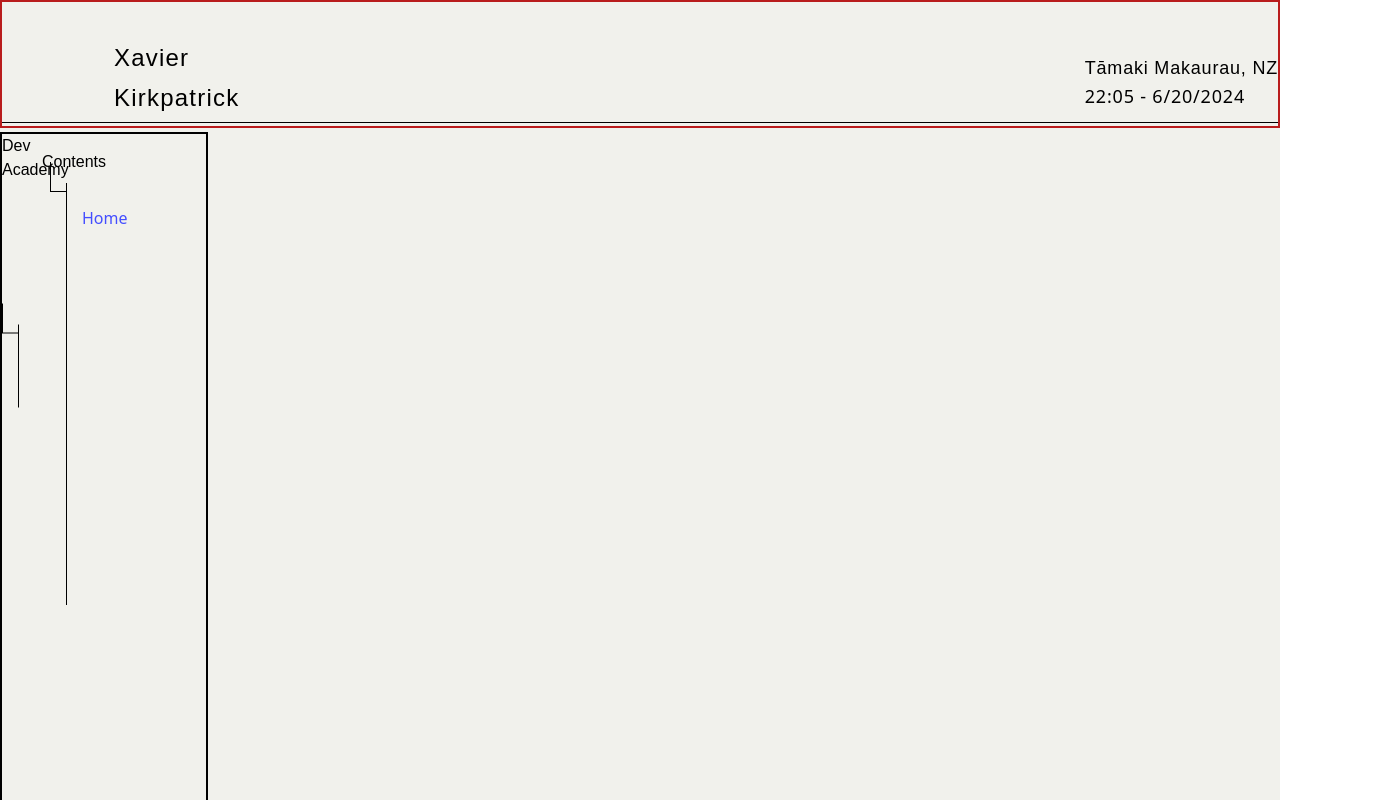
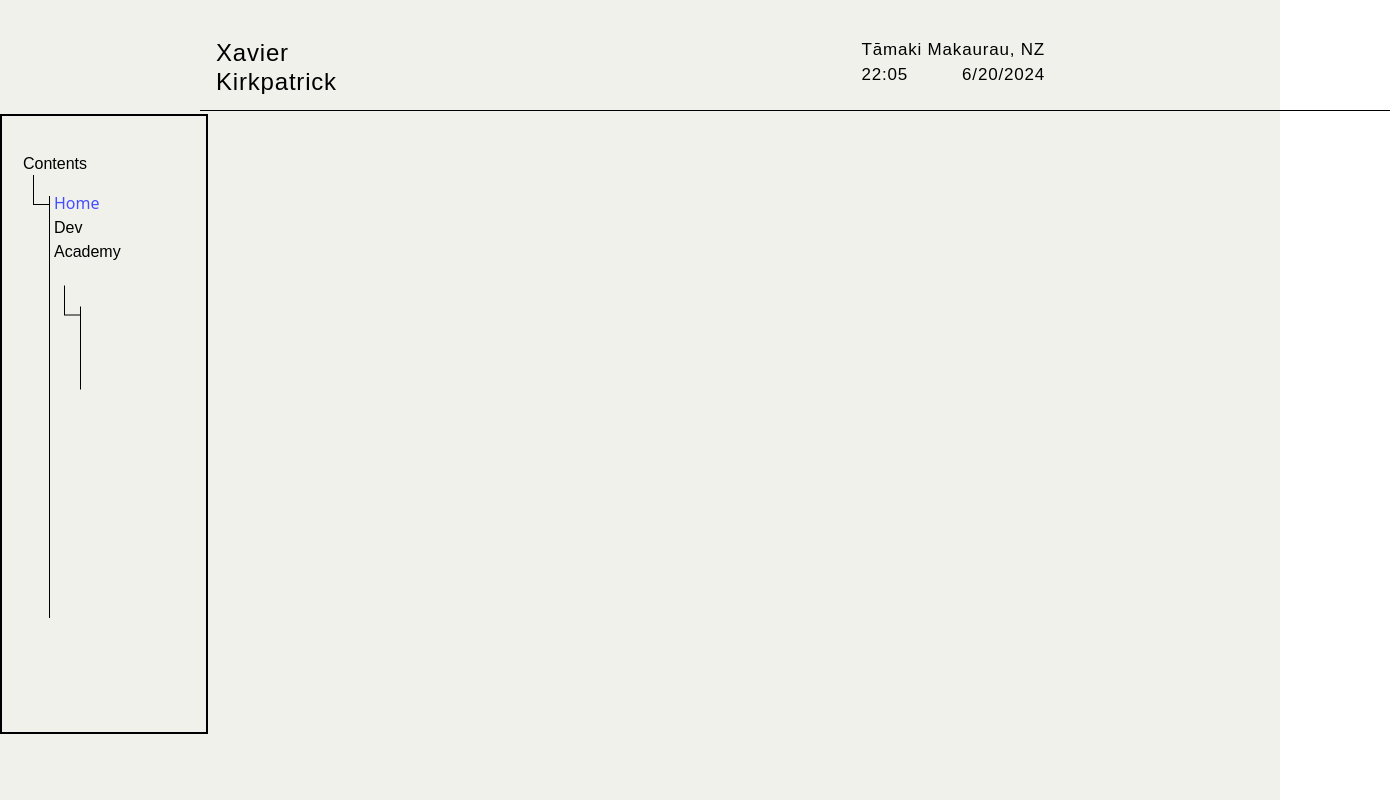
Before and after one commit to xavier-kirkpatrick/xavier-kirkpatrick.github.io, a React (Vite) app: page / in a window 1280 px wide. Shown: the top 800 px of the page, 1390 px wide, since content can reach past the window. Built offline with nearby package versions, Linux system fonts and the light colour scheme.

Commit message:
header bar asset positioning complete

```diff
--- a/public/main.css
+++ b/public/main.css
@@ -1,11 +1,3 @@
-:root {
-  --main-background-color: #f1f1ec;
-  --primary-font-family: "Poppins", sans-serif;
-  --secondary-font-family: "Jost", sans-serif;
-  --sidebar-font-size: 16px;
-  --sidebar-link-colour: #444eff;
-}
-
 /*
 ! tailwindcss v3.4.4 | MIT License | https://tailwindcss.com
 */
@@ -599,40 +591,52 @@ video {
   position: relative;
 }
 
-.left-10 {
-  left: 2.5rem;
+.left-\[200px\] {
+  left: 200px;
 }
 
-.left-12 {
-  left: 3rem;
+.left-\[21px\] {
+  left: 21px;
 }
 
-.left-20 {
-  left: 5rem;
+.left-\[31px\] {
+  left: 31px;
+}
+
+.left-\[52px\] {
+  left: 52px;
+}
+
+.left-\[62px\] {
+  left: 62px;
+}
+
+.right-0 {
+  right: 0px;
 }
 
 .top-0 {
   top: 0px;
 }
 
-.top-14 {
-  top: 3.5rem;
+.top-\[100px\] {
+  top: 100px;
 }
 
-.top-4 {
-  top: 1rem;
+.top-\[36px\] {
+  top: 36px;
 }
 
-.top-7 {
-  top: 1.75rem;
+.top-\[59px\] {
+  top: 59px;
+}
+
+.top-\[75px\] {
+  top: 75px;
 }
 
 .mt-1 {
   margin-top: 0.25rem;
-}
-
-.mt-4 {
-  margin-top: 1rem;
 }
 
 .block {
@@ -655,6 +659,10 @@ video {
   height: 8rem;
 }
 
+.h-\[620px\] {
+  height: 620px;
+}
+
 .min-h-screen {
   min-height: 100vh;
 }
@@ -663,20 +671,16 @@ video {
   width: 13rem;
 }
 
-.flex-col {
-  flex-direction: column;
+.w-\[1190px\] {
+  width: 1190px;
 }
 
-.items-baseline {
-  align-items: baseline;
+.items-start {
+  align-items: flex-start;
 }
 
 .justify-between {
   justify-content: space-between;
-}
-
-.justify-evenly {
-  justify-content: space-evenly;
 }
 
 .overflow-hidden {
@@ -718,16 +722,24 @@ video {
   background-color: var(--main-background-color);
 }
 
-.pl-28 {
-  padding-left: 7rem;
+.pl-\[216px\] {
+  padding-left: 216px;
 }
 
-.pl-52 {
-  padding-left: 13rem;
+.pr-\[235px\] {
+  padding-right: 235px;
 }
 
-.pr-10 {
-  padding-right: 2.5rem;
+.pt-\[40px\] {
+  padding-top: 40px;
+}
+
+.pb-5 {
+  padding-bottom: 1.25rem;
+}
+
+.pb-3 {
+  padding-bottom: 0.75rem;
 }
 
 .pt-10 {
@@ -743,21 +755,68 @@ video {
   line-height: 2rem;
 }
 
-.text-lg {
-  font-size: 1.125rem;
-  line-height: 1.75rem;
+.text-\[17px\] {
+  font-size: 17px;
 }
 
 .text-sideBar {
   font-size: var(--sidebar-font-size);
 }
 
-.font-normal {
-  font-weight: 400;
+.leading-3 {
+  line-height: .75rem;
+}
+
+.leading-tight {
+  line-height: 1.25;
+}
+
+.leading-7 {
+  line-height: 1.75rem;
+}
+
+.leading-4 {
+  line-height: 1rem;
+}
+
+.leading-\[40px\] {
+  line-height: 40px;
+}
+
+.leading-\[10px\] {
+  line-height: 10px;
+}
+
+.leading-5 {
+  line-height: 1.25rem;
+}
+
+.leading-\[15px\] {
+  line-height: 15px;
+}
+
+.leading-\[17px\] {
+  line-height: 17px;
+}
+
+.leading-\[20px\] {
+  line-height: 20px;
+}
+
+.leading-\[30px\] {
+  line-height: 30px;
+}
+
+.leading-\[25px\] {
+  line-height: 25px;
 }
 
 .tracking-wider {
   letter-spacing: 0.05em;
+}
+
+.tracking-widest {
+  letter-spacing: 0.1em;
 }
 
 .text-blueLink {
@@ -772,6 +831,22 @@ video {
   transition-duration: 150ms;
 }
 
+:root {
+  --main-background-color: #f1f1ec;
+  --primary-font-family: "Poppins", sans-serif;
+  --secondary-font-family: "Jost", sans-serif;
+  --sidebar-font-size: 16px;
+  --sidebar-link-colour: #444eff;
+}
+
+/* @layer base {
+  *,
+  *::before,
+  *::after {
+    @apply box-border;
+  }
+} */
+
 .hover\:underline:hover {
   text-decoration-line: underline;
 }
--- a/src/components/Header.tsx
+++ b/src/components/Header.tsx
@@ -17,8 +17,25 @@ const letter = {
 };
 
 const headerLine = {
-  hidden: { opacity: 0 },
-  visible: { opacity: 1 },
+  hidden: { opacity: 0, x: -500 },
+  visible: { opacity: 1, x: 0 },
+};
+
+export const animateText = (text: string) => {
+  return (
+    <motion.div
+      className="inline-block overflow-hidden"
+      variants={container}
+      initial="hidden"
+      animate="visible"
+    >
+      {text.split("").map((character, index) => (
+        <motion.div variants={letter} key={index} className="inline-block">
+          {character === " " ? "\u00A0" : character}
+        </motion.div>
+      ))}
+    </motion.div>
+  );
 };
 
 // Header Component ----------------------------------------------------------------------
@@ -35,68 +52,41 @@ function Header() {
     };
   }, []);
 
-  const animateXavKirk = (name: string) => {
-    return (
-      <motion.div
-        className="inline-block overflow-hidden"
-        variants={container}
-        initial="hidden"
-        animate="visible"
-      >
-        {name.split("").map((character) => (
-          <motion.div
-            variants={letter}
-            key={character}
-            className="inline-block"
-          >
-            {character}
-          </motion.div>
-        ))}
-      </motion.div>
-    );
-  };
-
   return (
     // Header Container div below
-    <div className="h-32 border-2 border-solid border-red-700">
-      {/* ------- Header bar text & date section ------- */}
-
-      <div className="flex items-baseline justify-between pt-10">
-        <motion.div className="pl-28 font-primary text-2xl tracking-wider">
-          <h1>{animateXavKirk("Xavier")}</h1>
-          <h1>{animateXavKirk("Kirkpatrick")}</h1>
+    // <div className="h-32 border-2 border-solid border-red-700">
+    <div>
+      <div className="flex items-start pb-3 pt-10 tracking-wider">
+        {/* ------- Header bar name title section ------- */}
+        <motion.div className="pl-[216px] font-primary text-2xl leading-[25px]">
+          <h1>{animateText("Xavier")}</h1>
+          <h1>{animateText("Kirkpatrick")}</h1>
         </motion.div>
-
-        <motion.div
-          className="flex-col justify-evenly tracking-wider "
-          variants={headerLine}
-          transition={{ duration: 1 }}
-          initial="hidden"
-          animate="visible"
-        >
-          <p className="font-primary text-lg font-normal">
-            Tāmaki Makaurau, NZ
-          </p>
-
-          <p className="font-jost text-lg">
-            {dateTime
-              .toLocaleTimeString("en-US", {
-                hour: "2-digit",
-                minute: "2-digit",
-                hour12: false,
-              })
-              .replace(/:/g, ":")}
-            {" - "}
-            {dateTime.toLocaleDateString()}
-          </p>
+        {/* ------- Header bar date + time + location section ------- */}
+        <motion.div className="font-primary text-[17px] leading-[20px]">
+          <div className="absolute right-0 pr-[235px]">
+            <p>{animateText("Tāmaki Makaurau, NZ")}</p>
+            <div className="flex justify-between">
+              {animateText(
+                dateTime
+                  .toLocaleTimeString("en-US", {
+                    hour: "2-digit",
+                    minute: "2-digit",
+                    hour12: false,
+                  })
+                  .replace(/:/g, ":"),
+              )}
+              <div>{animateText(dateTime.toLocaleDateString())}</div>
+            </div>
+          </div>
         </motion.div>
       </div>
 
       {/* ------- Header bar separator line ------- */}
       <motion.div
-        className="border-b border-solid border-black pl-52 pr-10"
+        className="absolute left-[200px] w-[1190px] border-b border-solid border-black"
         variants={headerLine}
-        transition={{ duration: 4 }}
+        transition={{ duration: 1 }}
         initial="hidden"
         animate="visible"
       ></motion.div>
--- a/src/components/SideBar.tsx
+++ b/src/components/SideBar.tsx
@@ -22,13 +22,14 @@ const animateBranches = {
 function SideBar() {
   return (
     // Container div here
-    <div className="relative mt-1 min-h-screen w-52 border-2 border-solid border-black">
+    <div className="relative mt-1 h-[620px] w-52 border-2 border-solid border-black">
       {/* ------- Contents section ------- */}
-      <div className="">
-        <motion.p className="absolute left-10 top-4 font-primary text-sideBar">
+
+      <motion.p className="absolute left-[21px] top-[36px] font-primary text-sideBar">
         Contents
       </motion.p>
       {/* Contents branch svg */}
+      <div>
         <motion.svg
           width={17}
           height={443}
@@ -37,7 +38,7 @@ function SideBar() {
           xmlns="http://www.w3.org/2000/svg"
           initial="hidden"
           animate="visible"
-          className="absolute left-12 top-7"
+          className="absolute left-[31px] top-[59px]"
         >
           <motion.g id="Contents svg">
             <motion.line
@@ -71,18 +72,17 @@ function SideBar() {
             />
           </motion.g>
         </motion.svg>
-      </div>
-
         {/* Home link */}
         <Link to="/">
-        <motion.p className="absolute left-20 top-14 mt-4 text-sideBar text-blueLink hover:underline">
+          <motion.p className="absolute left-[52px] top-[75px] text-sideBar text-blueLink hover:underline">
             Home
           </motion.p>
         </Link>
+      </div>
 
       {/* ------- Dev Academy section -------- */}
       <div className="">
-        <motion.p className="absolute block text-wrap font-primary text-sideBar">
+        <motion.p className="absolute left-[52px] top-[100px] block text-wrap font-primary text-sideBar">
           Dev<motion.p>Academy</motion.p>
         </motion.p>
         {/* Dev Academy branch svg */}
@@ -94,7 +94,7 @@ function SideBar() {
           xmlns="http://www.w3.org/2000/svg"
           initial="hidden"
           animate="visible"
-          className="relative top-0"
+          className="absolute left-[62px] top-0"
         >
           <motion.g id="Dev Academy Branch">
             <motion.line
--- a/src/routes/__root.tsx
+++ b/src/routes/__root.tsx
@@ -5,7 +5,7 @@ import SideBar from "../components/SideBar";
 
 export const Route = createRootRoute({
   component: () => (
-    <div className="bg-mainBgColour min-h-screen">
+    <div className="min-h-screen bg-mainBgColour">
       <Header />
       <SideBar />
       <Outlet />
```
Also changed, not shown: src/styles/main.css (+11 -3 lines). Lines whose indentation alone changed are shown as unchanged.
